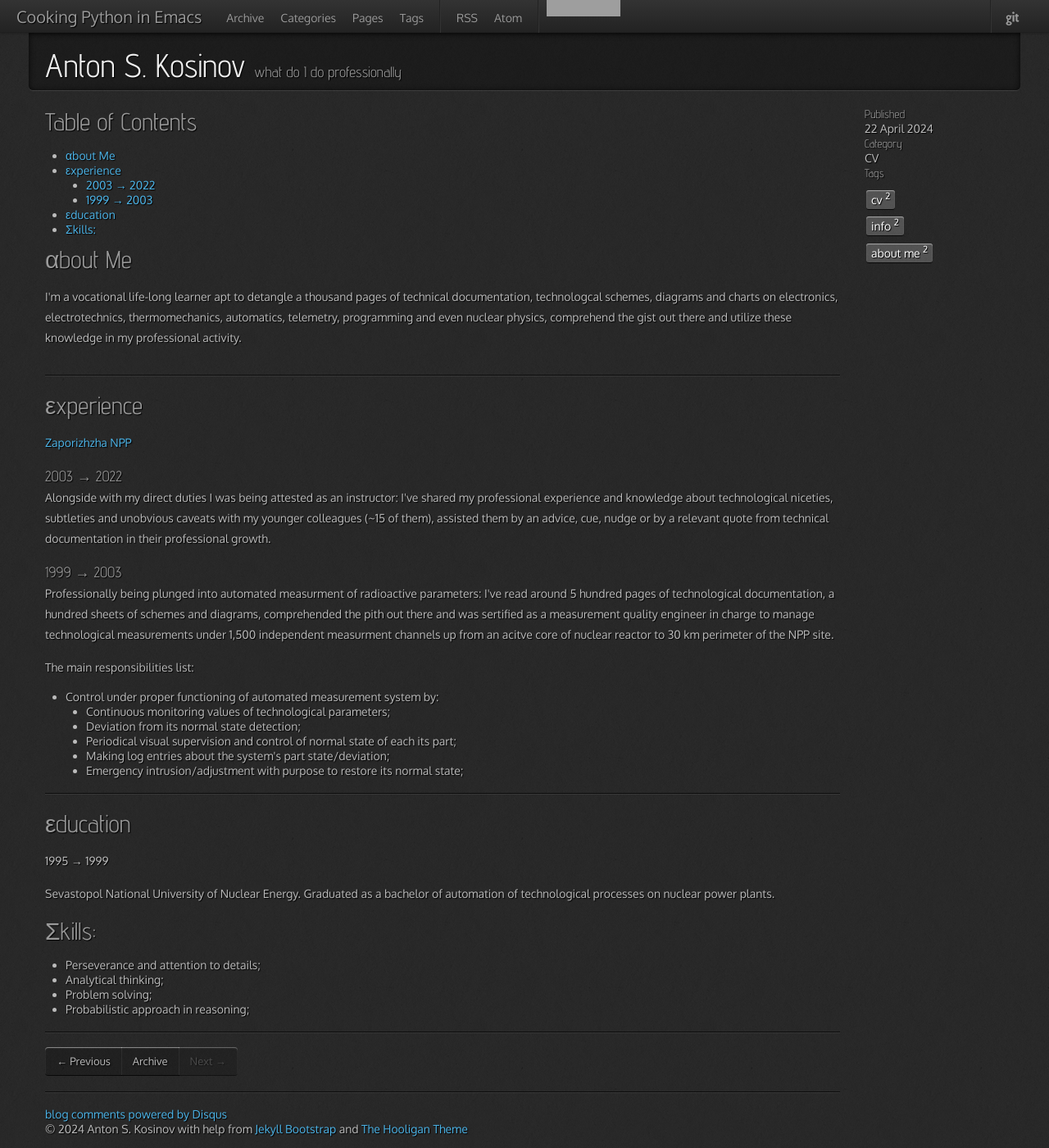
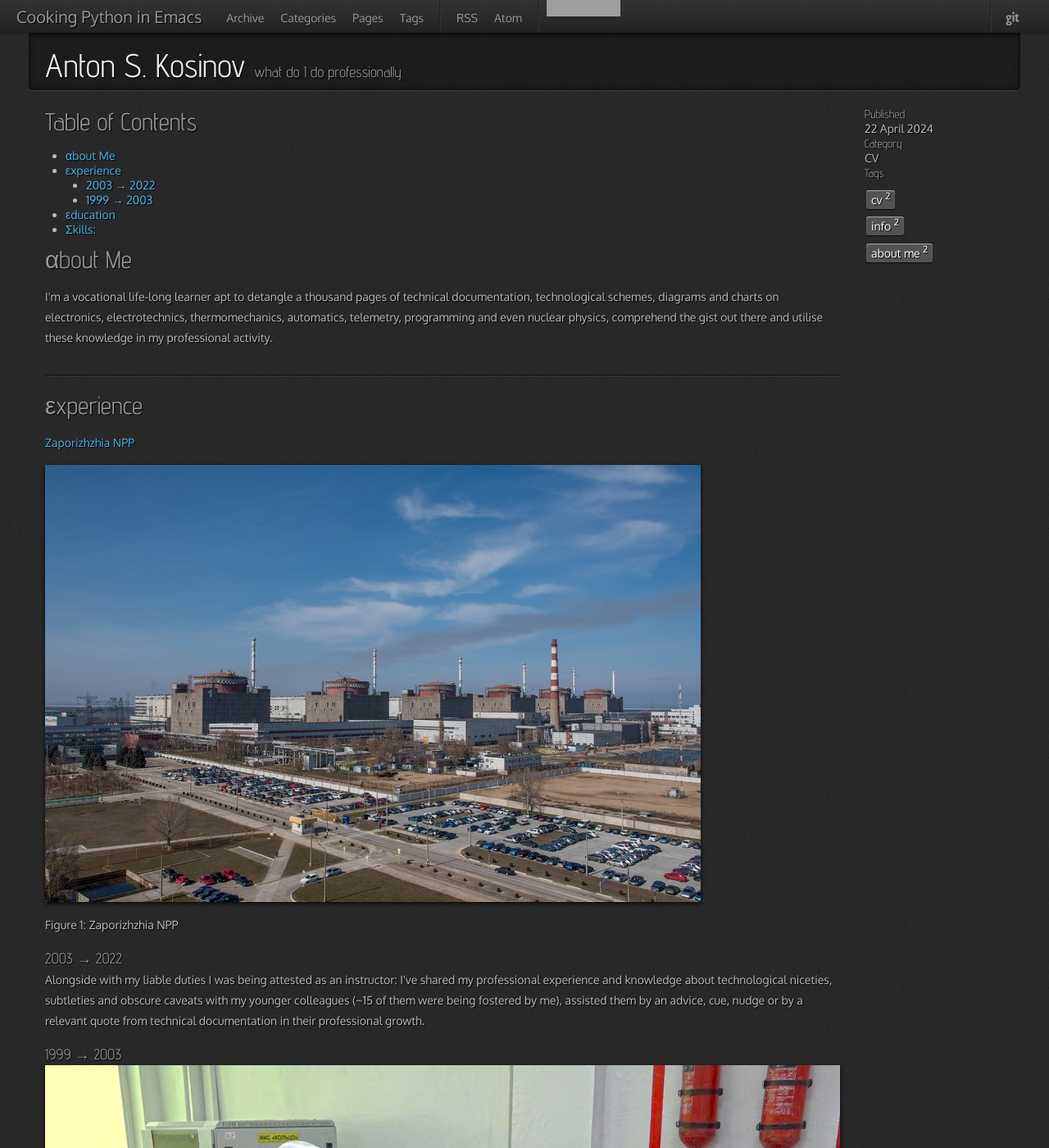
Before and after one commit to 0--key/0--key.github.io, a Jekyll site: the page built from _posts/2024-04-22-dense-and-terse-cv.html, in a window 1280 px wide and 1400 px high. Shown: the whole window at 82% size. Built offline with Jekyll 4.4.1, drawn with Linux system fonts in a browser that asks for light colours; nearby versions of some CDN libraries; comment, search, counter and statistics services are not loaded; some of the changed text lies outside the part shown; grey boxes are pictures that could not be loaded.

Commit message:
Images are already embedded

```diff
--- a/_posts/2024-04-22-dense-and-terse-cv.html
+++ b/_posts/2024-04-22-dense-and-terse-cv.html
@@ -29,10 +29,10 @@ tags: [cv, info, about me]
 <div class="outline-text-2" id="text-org7ce4fff">
 <p>
 I'm a vocational life-long learner apt to detangle a thousand pages
-of technical documentation, technologcal schemes, diagrams and charts
+of technical documentation, technological schemes, diagrams and charts
 on electronics, electrotechnics, thermomechanics, automatics,
 telemetry, programming and even nuclear physics, comprehend the gist
-out there and utilize these knowledge in my professional activity.
+out there and utilise these knowledge in my professional activity.
 </p>
 <hr />
 </div>
@@ -41,20 +41,27 @@ out there and utilize these knowledge in my professional activity.
 <h2 id="orgbf411a9">&epsilon;xperience</h2>
 <div class="outline-text-2" id="text-orgbf411a9">
 <p>
-<a href="https://en.wikipedia.org/wiki/Zaporizhzhia_Nuclear_Power_Plant">Zaporizhzha NPP</a>
+<a href="https://en.wikipedia.org/wiki/Zaporizhzhia_Nuclear_Power_Plant">Zaporizhzhia NPP</a>
 </p>
+
+
+<div id="org13c47ff" class="figure">
+<p><img src="https://0--key.github.io/assets/img/CV/zapor-aes-panorama.jpg" alt="zapor-aes-panorama.jpg" title="Panorama" align="center" />
+</p>
+<p><span class="figure-number">Figure 1: </span>Zaporizhzhia NPP</p>
+</div>
 </div>
 
 <div id="outline-container-orgd1a8f91" class="outline-3">
 <h3 id="orgd1a8f91">2003 &rarr; 2022</h3>
 <div class="outline-text-3" id="text-orgd1a8f91">
 <p>
-Alongside with my direct duties I was being attested as an instructor:
+Alongside with my liable duties I was being attested as an instructor:
 I've shared my professional experience and knowledge about
-technological niceties, subtleties and unobvious caveats with my
-younger colleagues (~15 of them), assisted them by an advice, cue,
-nudge or by a relevant quote from technical documentation in their
-professional growth.
+technological niceties, subtleties and obscure caveats with my
+younger colleagues (~15 of them were being fostered by me), assisted
+them by an advice, cue, nudge or by a relevant quote from technical
+documentation in their professional growth.
 </p>
 </div>
 </div>
@@ -62,30 +69,39 @@ professional growth.
 <div id="outline-container-orga5778df" class="outline-3">
 <h3 id="orga5778df">1999 &rarr; 2003</h3>
 <div class="outline-text-3" id="text-orga5778df">
+
+<div id="org3b0139c" class="figure">
+<p><img src="https://0--key.github.io/assets/img/CV/cshchrk-3.jpg" alt="cshchrk-3.jpg" title="Control Room" align="center" />
+</p>
+<p><span class="figure-number">Figure 2: </span>Control Room</p>
+</div>
+
 <p>
-Professionally being plunged into automated measurment of radioactive
-parameters: I've read around 5 hundred pages of technological
-documentation, a hundred sheets of schemes and diagrams, comprehended
-the pith out there and was sertified as a measurement quality engineer
-in charge to manage technological measurements under 1,500 independent
-measurment channels up from an acitve core of nuclear reactor to 30 km
-perimeter of the NPP site.
+Professionally being plunged into automated measurement of radioactive
+parameters: I've read zealously around 5 hundred pages of
+technological documentation, a hundred sheets of schemes and diagrams,
+comprehended the pith out there and was certified as a measurement
+quality engineer in charge to manage technological measurements under
+1,500 independent measurement channels up from an active core of
+nuclear reactor to 30 km perimeter of the NPP site.
 </p>
 
 <p>
-The main responsibilities list:
+My primary liable duties was:
+</p>
+
+<p>
+Control under proper and accurate functioning of automated measurement
+system by:
 </p>
 <ul class="org-ul">
-<li>Control under proper functioning of automated measurement system by:
-<ul class="org-ul">
 <li>Continuous monitoring values of technological parameters;</li>
-<li>Deviation from its normal state detection;</li>
-<li>Periodical visual supervision and control of normal state of each
-its part;</li>
+<li>Detection any deviation from its normal state;</li>
+<li>Periodical visual supervision and inspection of normal state of
+each its part;</li>
 <li>Making log entries about the system's part state/deviation;</li>
 <li>Emergency intrusion/adjustment with purpose to restore its normal
 state;</li>
-</ul></li>
 </ul>
 <hr />
 </div>
@@ -96,12 +112,9 @@ state;</li>
 <div class="outline-text-2" id="text-org48f9a2a">
 <p>
 1995 &rarr; 1999
-</p>
-
-<p>
-Sevastopol National University of Nuclear Energy. Graduated as a
-bachelor of automation of technological processes on nuclear power
-plants.
+<b>Sevastopol National University of Nuclear Energy</b>: Graduated as <i>a
+bachelor of automation</i> of technological processes on <i>nuclear power
+plants.</i>
 </p>
 </div>
 </div>
```
Also changed, not shown: assets/img/CV/2007-3-45-2 copy.jpg (added), assets/img/CV/cshchrk-3.jpg (added), assets/img/CV/zapor-aes-panorama.jpg (added), 1 other file.
